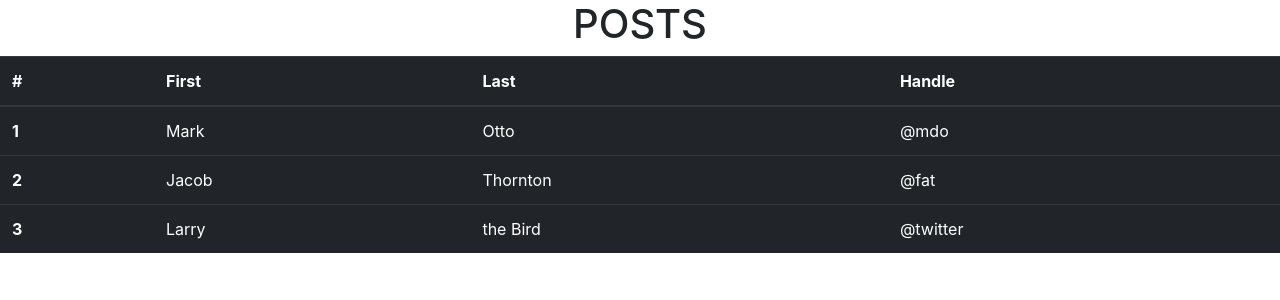
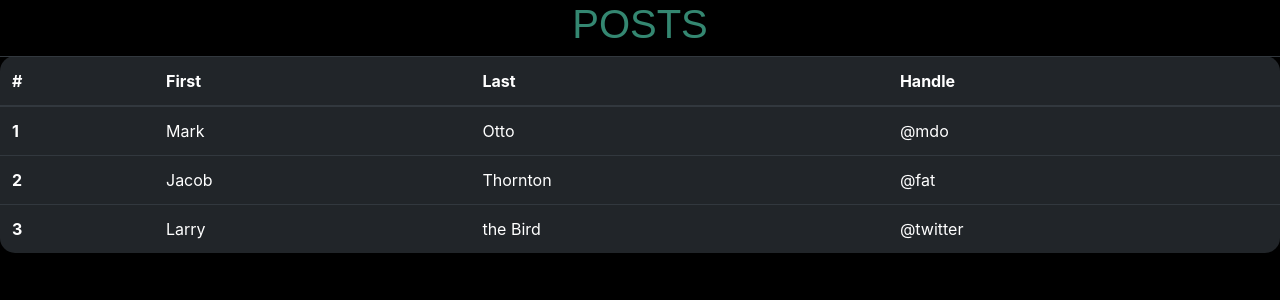
Before and after one commit to KleitonEwerton/kletretenimento, a PHP site: page /app/views/site/listaposts.html in a window 1280 px wide. Shown: the top 300 px of the page. Run offline with PHP 8.4, Linux system fonts and the light colour scheme; some web fonts are replaced.

Commit message:
adiciona bug no body

```diff
--- a/app/views/site/listaposts.html
+++ b/app/views/site/listaposts.html
@@ -8,10 +8,10 @@
     <link rel="stylesheet" href="https://cdn.jsdelivr.net/npm/bootstrap@4.1.3/dist/css/bootstrap.min.css" integrity="sha384-MCw98/SFnGE8fJT3GXwEOngsV7Zt27NXFoaoApmYm81iuXoPkFOJwJ8ERdknLPMO" crossorigin="anonymous">
     <title>Document</title>
 </head>
-<body>
+<body class="body">
      <div class="lista-posts">
         <h1>POSTS</h1>
-        <table class="table table-dark">
+        <table class="table table-hover table-dark tabela">
              <thead>
                <tr>
                  <th scope="col">#</th>
@@ -43,38 +43,31 @@
         </table>
     </div>
 
-
-
-
-
-
-
-
-
-
-
     <form style="display: none;">
-        <table class="table table-dark">
+        <table class="table table-hover table-dark form-table">
             <thead>
               <tr>
-                <th scope="col">Controle de posts</th>
+                <th scope="col">#</th>
+                <th scope="col">First</th>
+                <th scope="col">Last</th>
+                <th scope="col">Handle</th>
               </tr>
             </thead>
             <tbody>
               <tr>
-                <th scope="row"></th>
+                <th scope="row">1</th>
                 <td>Mark</td>
                 <td>Otto</td>
                 <td>@mdo</td>
               </tr>
               <tr>
-                <th scope="row"></th>
+                <th scope="row">2</th>
                 <td>Jacob</td>
                 <td>Thornton</td>
                 <td>@fat</td>
               </tr>
               <tr>
-                <th scope="row"></th>
+                <th scope="row">3</th>
                 <td>Larry</td>
                 <td>the Bird</td>
                 <td>@twitter</td>
@@ -82,6 +75,8 @@
            </tbody>
        </table>
     </form>
+
+
   <script src="https://code.jquery.com/jquery-3.3.1.slim.min.js" integrity="sha384-q8i/X+965DzO0rT7abK41JStQIAqVgRVzpbzo5smXKp4YfRvH+8abtTE1Pi6jizo" crossorigin="anonymous"></script>
   <script src="https://cdn.jsdelivr.net/npm/popper.js@1.14.3/dist/umd/popper.min.js" integrity="sha384-ZMP7rVo3mIykV+2+9J3UJ46jBk0WLaUAdn689aCwoqbBJiSnjAK/l8WvCWPIPm49" crossorigin="anonymous"></script>
   <script src="https://cdn.jsdelivr.net/npm/bootstrap@4.1.3/dist/js/bootstrap.min.js" integrity="sha384-ChfqqxuZUCnJSK3+MXmPNIyE6ZbWh2IMqE241rYiqJxyMiZ6OW/JmZQ5stwEULTy" crossorigin="anonymous"></script>
--- a/public/css/listaposts.css
+++ b/public/css/listaposts.css
@@ -1,10 +1,17 @@
 @import url('https://fonts.googlespis.com/css?family=Montserrat:500');
 
-body{
+.body{
     background-color: #000;
     box-sizing: border-box;
     margin: 0;
     padding: 0;
+}
+
+.tabela{
+    height: 70%;
+    width: 80%;
+    background-color: #071217;
+    border-radius: 25px;
 }
 
 .lista-posts{
@@ -12,10 +19,15 @@ body{
     flex-direction: column;
     align-items: center;
     justify-content: space-evenly;
-
-
 }
 
-h1{
+.tabela{
+    width: 80%;
+    background-color: #000;
+    border-radius: 15px;
+}
 
+.lista-posts h1{
+    font-family: 'Montserrat', sans-serif;
+    color: #348771;
 }
```
Lines whose indentation alone changed are shown as unchanged.
